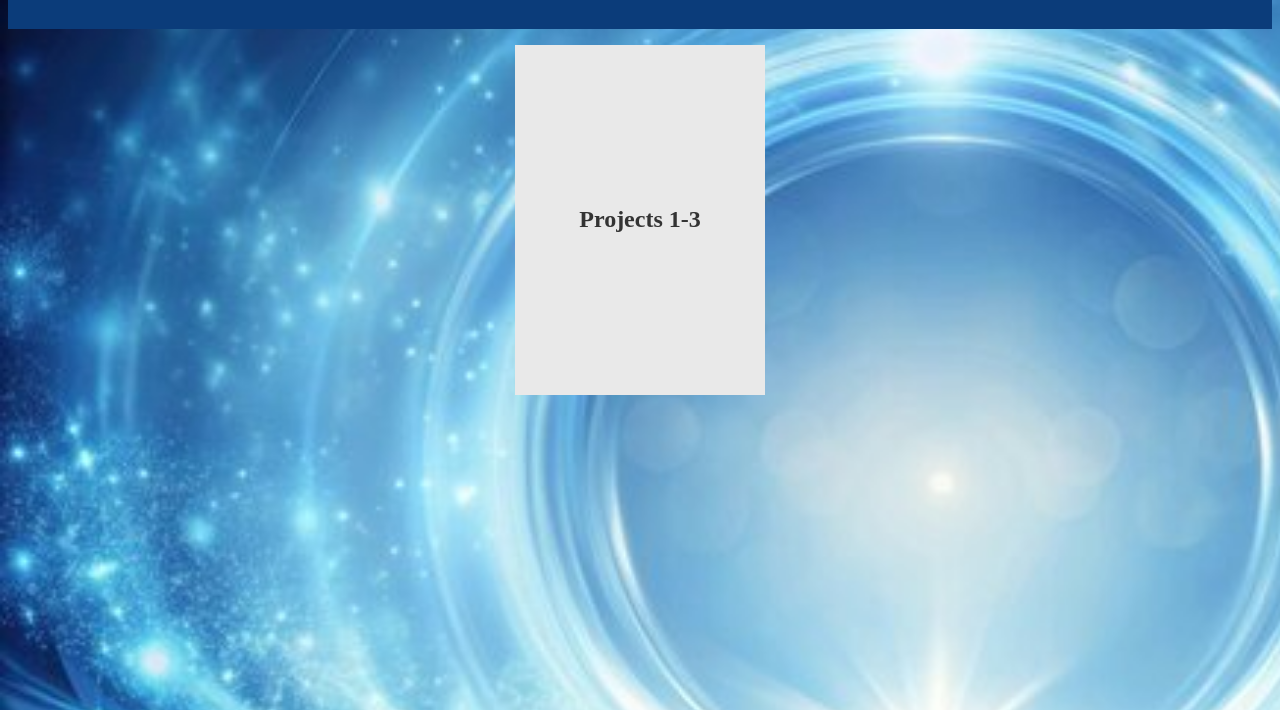
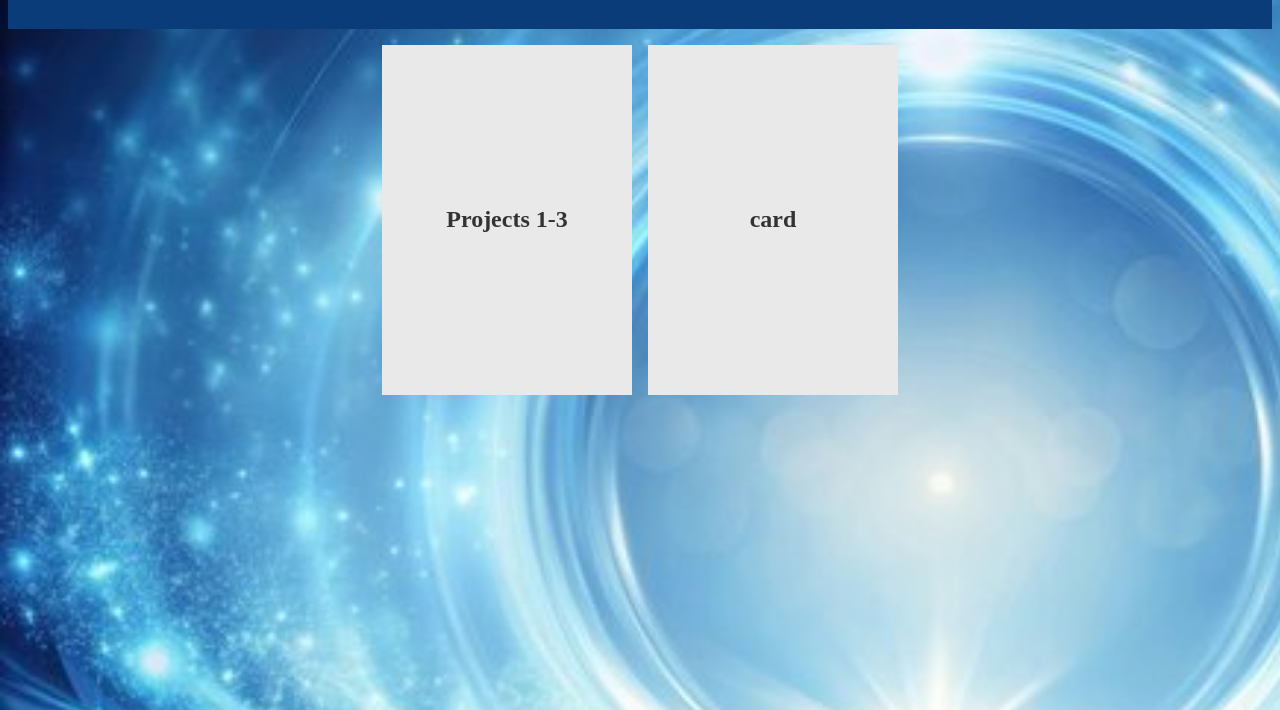
Before and after one commit to AvalonsLake/Project-Portal, a plain HTML site: page index.html in a window 1280 px wide. Shown: the part 78-788 px from the top of the page. Drawn offline with Linux system fonts and the light colour scheme.

Commit message:
Javascript updates!

```diff
--- /dev/null
+++ b/cards.js
@@ -0,0 +1,21 @@
+let cardsList = document.querySelector(".cards");
+let cards = [];
+
+// look up what an object in JavaScript is, when you find the syntax for an object, include a title and a url link
+// Look up how to push an object to an array
+const card = { title: "card", link: "" };
+cards.push(card);
+console.log(cards);
+
+cards.map((item) => {});
+
+cardsList.innerHTML += `<div class="card">
+        <div class="card-inner">
+          <div class="card-front front1">
+            <h2>${card.title}</h2>
+          </div>
+          <div class="card-back back1">
+            <a href="./project_1/index.html">Project Link</a>
+          </div>
+        </div>
+      </div>`;
--- a/index.html
+++ b/index.html
@@ -45,5 +45,6 @@
       Last updated: <span id="date">6/4/2025</span>
     </footer>
     <script src="script.js"></script>
+    <script src="cards.js"></script>
   </body>
 </html>
```
